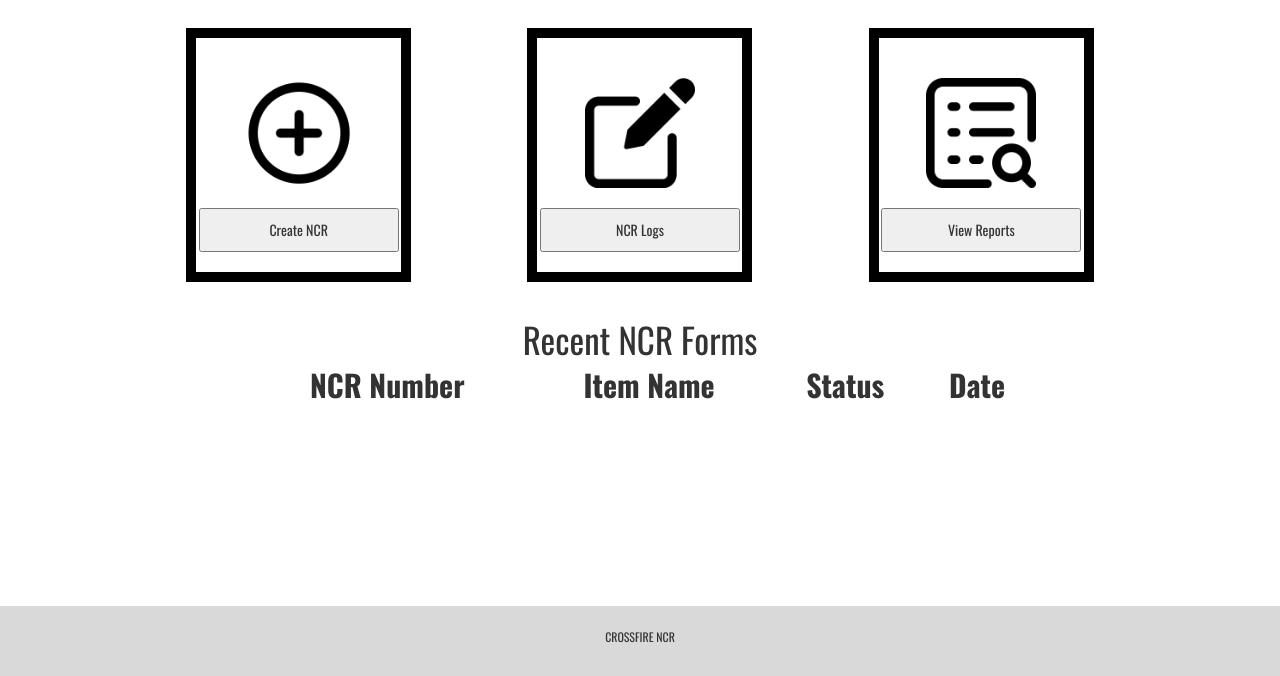
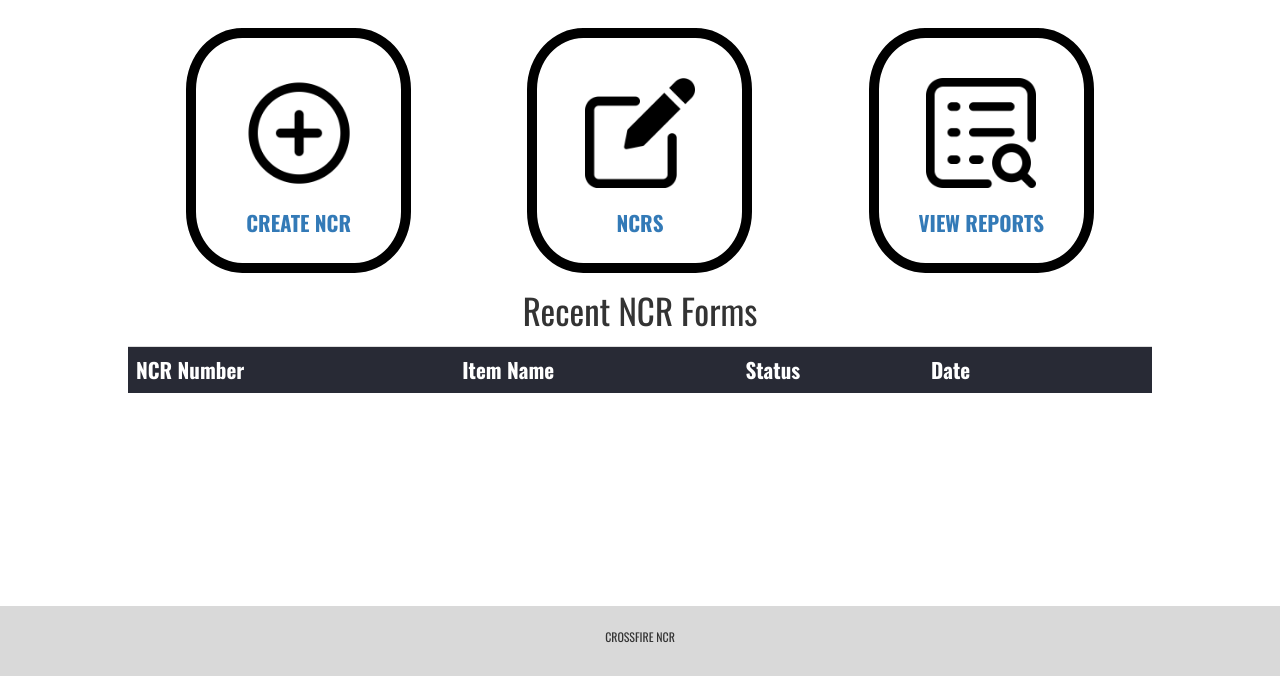
Before and after one commit to Ahripyx/web-wizards, a website: page views/index.html in a window 1280 px wide. Shown: the part 124-800 px from the top of the page. Drawn offline with nearby package versions, Linux system fonts and the light colour scheme; no server answers.

Commit message:
its too late to think of a good name
Make dashboard buttons into anchors on index.html

Round borders of dashboard buttons on index.html

Remove borders and add colouring and zebra striping to the table on index.html for consistency with other pages

Add padding to “Recent NCR Forms” heading on index.html

Remove css to ensure table items on index.html are aligned to the right

Increase font size of filter labels and table items on list.html

```diff
--- a/public/scripts/recentList.js
+++ b/public/scripts/recentList.js
@@ -6,10 +6,19 @@ async function getData() {
     const data = await response.json();
     const table = document.getElementById("table");
 
+    // Increment row
+    var row = 0;
+
     // Loop through each NCR record and populate the table
     data.forEach(element => {
         // Create a new row for each NCR record
-        table.innerHTML += `<tr id="ncr-${element.id}"></tr>`;
+        if (row % 2 == 1){
+            table.innerHTML += `<tr id="ncr-${element.id}" class="light-cells"></tr>`
+        }
+        else{
+            table.innerHTML += `<tr id="ncr-${element.id}"></tr>`
+        }
+        //table.innerHTML += `<tr id="ncr-${element.id}"></tr>`;
         const tablerow = document.getElementById(`ncr-${element.id}`);
 
         // Populate the row with NCR details
@@ -21,6 +30,7 @@ async function getData() {
             <td class="table-borders"><a href="details.html?id=${element.id}">Details</a></td>
             <td class="table-borders"><a href="details.html?id=${element.id}">Edit</a></td>
         `;
+        row++;
     });
 }
 
--- a/public/styles/style.css
+++ b/public/styles/style.css
@@ -113,48 +113,48 @@ nav.header-nav ul li {
     margin: 0 auto;
 }
 
+/*
 .recent-forms {
     display: flex;
     flex-direction: column;
     align-items: center;
     padding: 20px;
 }
-
+*/
 .recent-forms h2 {
+    text-align: center;
     margin-top: 8px;
-    margin-bottom: 0%;
+    margin-bottom: 16px;
 }
 
 .recent-forms table {
-    font-size: 30px;
-    width: 80%;
+    font-size: 1.5em;
+    width: 100%;
     border-collapse: collapse;
 }
 
-.recent-forms th {
-    text-align: center;
-}
 .recent-forms td {
-    text-align: center;
-    border: 1px solid black;
     padding: 8px;
 }
+
 .home-nav {
     display: grid;
     grid-template-columns: repeat(3, 1fr);
     justify-items: center;
 }
 
-.home-nav div {
-    display: flex;
-    flex-direction: column;
+.home-nav a {
     align-items: center;
-    width: 225px;
     border: 10px;
     border-style: solid;
     border-color: black;
+    border-radius: 25%;
+    display: flex;
+    flex-direction: column;
+    font-size: 1.5em;
+    margin: 10px;
     padding: 20px;
-    margin: 10px;
+    width: 225px;
 }
 
 .home-nav img {
@@ -535,6 +535,7 @@ form input[type="date"]:focus {
 }
 
 .wide {
+    font-size: 1.2em;
     width: 100%;
 }
 
--- a/views/index.html
+++ b/views/index.html
@@ -74,32 +74,42 @@
       <!-- Three main nav layout here -->
       <div class="home-nav">
          <div>
+            <a href="create.html">
                <img src="../public/images/add.png" alt="Black icon for Create NCR page">
                <!--<a href="https://www.flaticon.com/free-icons/create" title="create icons">Create icons created by Gajah Mada - Flaticon</a>-->
-            <button id="btnCreateNCR">Create NCR</button>
+               <label>CREATE NCR</label>
+            </a>
          </div>
          <div>
+            <a href="list.html">
                <img src="../public/images/edit.png" alt="Black icon for NCRs Log page">
                <!--<a href="https://www.flaticon.com/free-icons/edit" title="edit icons">Edit icons created by Pixel perfect - Flaticon</a> -->
-            <button id="btnViewNCR">NCR Logs</button>
+               <label>NCRS</label>
+            </a>
          </div>
          <div>
+            <a href="reports.html">
                <img src="../public/images/search.png" alt="Black icon for NCR reports page">
                <!--<a href="https://www.flaticon.com/free-icons/list" title="list icons">List icons created by Freepik - Flaticon</a>-->
-            <button id="btnViewRep">View Reports</button>
+               <label>VIEW REPORTS</label>
+            </a>
          </div>
       </div>
       <!-- Template for the recently updated NCR Forms -->
       <section class="recent-forms">
          <h2>Recent NCR Forms</h2>
-         <table id="table">
-            <tr>
+         <div class="table-responsive">
+            <table id="table" class="table">
+               <tr class="shaded-cells">
                   <th>NCR Number</th>
                   <th>Item Name</th>
                   <th>Status</th>
                   <th>Date</th>
+                  <th></th>
+                  <th></th>
                </tr>
             </table>
+         </div>
       </section>
    </main>
 
```
Also changed, not shown: views/list.html (+4 -4 lines). Lines whose indentation alone changed are shown as unchanged.
